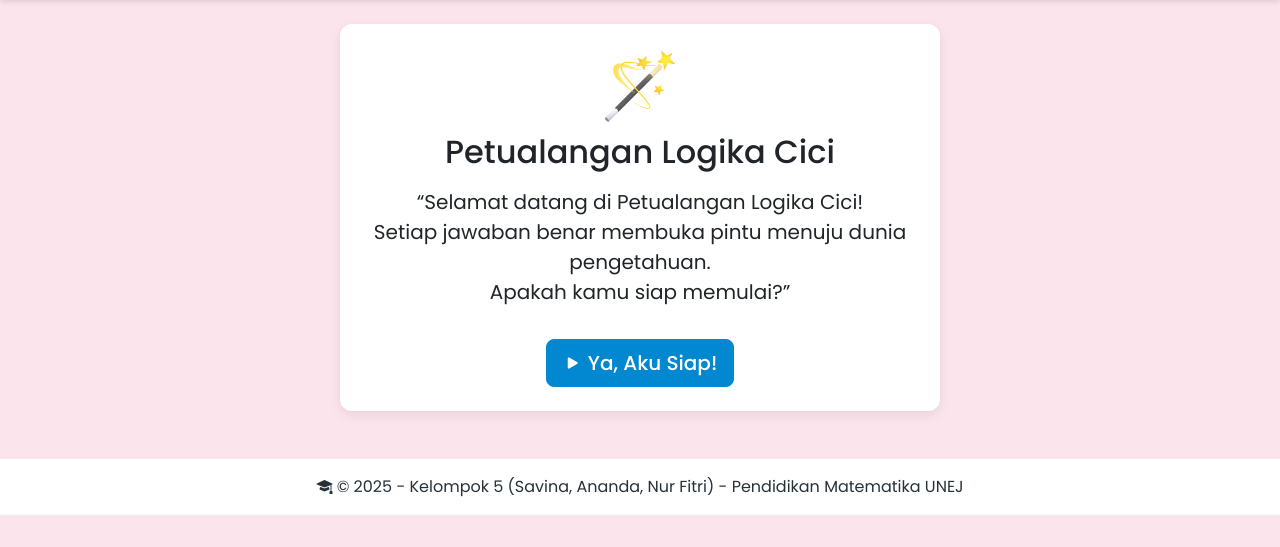
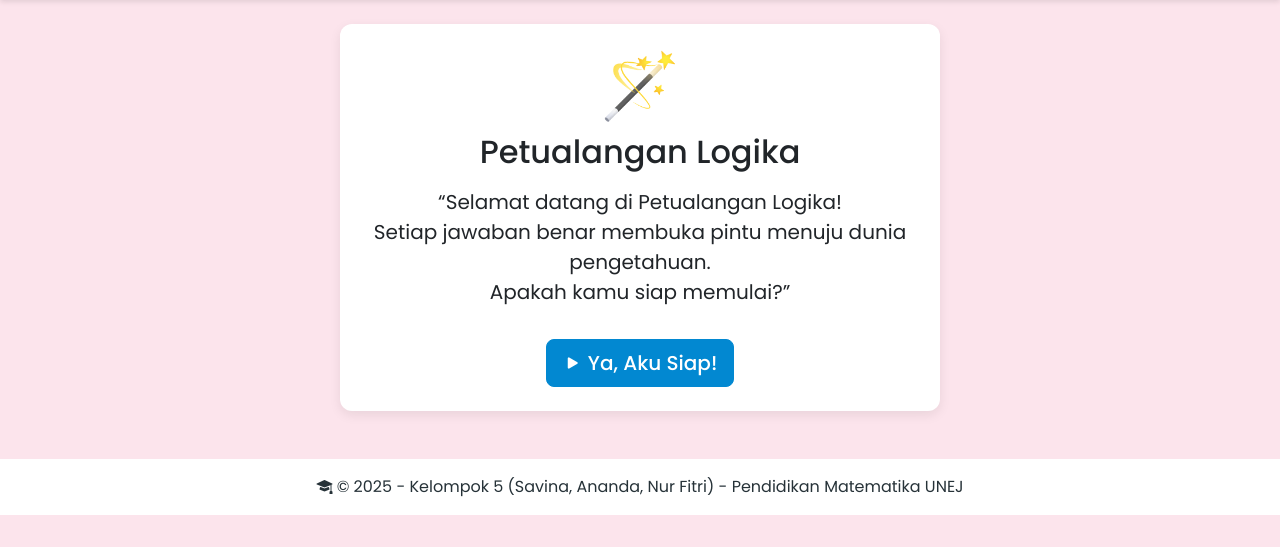
Before and after one commit to anndarestu/logika-puzzle-challenge, a Flask app: template templates/adventure_start.html in a window 1280 px wide. Shown: the part 64-611 px from the top of the page. Run offline with Flask 3, Linux system fonts and the light colour scheme; the template is opened without the code that fills it, so the values that code supplies are empty.

Commit message:
Update adventure_start.html

```diff
--- a/templates/adventure_start.html
+++ b/templates/adventure_start.html
@@ -5,9 +5,9 @@
 <div class="card mx-auto" style="max-width: 600px;">
     <div class="card-body text-center p-4">
         <h1 class="animate-pop-in" style="font-size: 4rem;">🪄</h1>
-        <h2 class="card-title">Petualangan Logika Cici</h2>
+        <h2 class="card-title">Petualangan Logika</h2>
         <p class="fs-5 mt-3">
-            “Selamat datang di Petualangan Logika Cici!
+            “Selamat datang di Petualangan Logika!
             <br>
             Setiap jawaban benar membuka pintu menuju dunia pengetahuan.
             <br>
```
